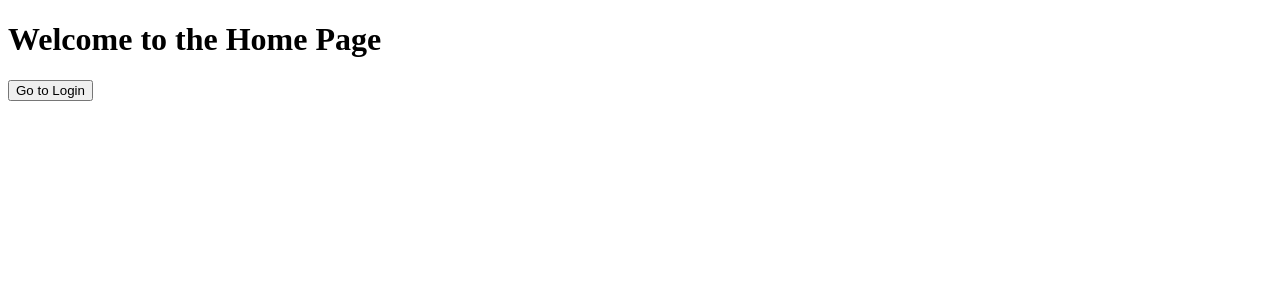
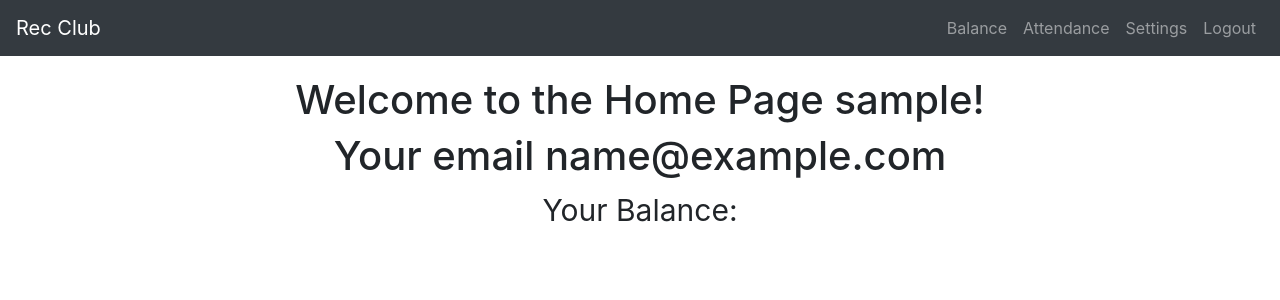
Before and after one commit to husaab/rec_club_application, a Flask app: template templates/home.html in a window 1280 px wide. Shown: the top 300 px of the page. Run offline with Flask 3, Linux system fonts and the light colour scheme; the template is opened without the code that fills it: most values are stand-ins (such as "Sample title", 1, 10 or a date in 2020); some libraries are stand-ins or nearby versions.

Commit message:
added new things

```diff
--- a/app.py
+++ b/app.py
@@ -1,11 +1,14 @@
-from flask import Flask, render_template, request, redirect, url_for, flash
+from flask import Flask, render_template, request, redirect, url_for, flash, session
 from flask_sqlalchemy import SQLAlchemy
+from flask_admin import Admin
+from flask_admin.contrib.sqla import ModelView
 
 app = Flask(__name__)
 app.config['SQLALCHEMY_DATABASE_URI'] = 'sqlite:///site.db'
 app.config['SECRET_KEY'] = 'abcdefghijklmnopqrstuvwxyz'
 
 db = SQLAlchemy(app)
+admin = Admin(app, name='MicroAdmin', template_mode='bootstrap3')
 
 # Models
 class Profiles(db.Model):
@@ -16,37 +19,50 @@ class Profiles(db.Model):
     password = db.Column(db.String(100), unique=False, nullable=False)
     email = db.Column(db.String(30), nullable=False)
 
-    # repr method represents how one object of this datatable
-    # will look like
-    #def __repr__(self):
-    #    return f"Username: {self.username} Name : {self.first_name, self.last_name}, Email: {self.email}"
-
     def __init__(self, username, first_name, last_name, password, email):
         self.username = username
         self.first_name = first_name
         self.last_name = last_name
         self.password = password
         self.email = email
+        self.attendance = 0
         self.balance = 0
 
     def check_password(self, password):
         return self.password == password
 
+    def getBalance(self):
+        return self.balance
+
+
+    def getUsername(self):
+        return self.usernaame
+
+admin.add_view(ModelView(Profiles, db.session))
+
 @app.route('/')
+def welcome():
+    return render_template('login.html', Profiles = Profiles.query.all() )
+
+@app.route('/home')
 def home():
-    return render_template('home.html', Profiles = Profiles.query.all() )
+    username= session.get('username')
+
+    return render_template('home.html', username=username)
 
 @app.route('/login', methods=['GET', 'POST'])
 def login():
-    error = None
     if request.method == 'POST':
-        username = Profiles.query.filter_by(username=request.form['username']).first()
-        if username is None or not username.check_password(request.form['password']):
-            error = 'Invalid Credentials. Please try again.'
+        user = Profiles.query.filter_by(username=request.form['username']).first()
+        if user is None or not user.check_password(request.form['password']):
+            flash('Invalid Credentials. Please try again.')
         else:
+            session['username'] = user.username
+            session['email'] = user.email
             flash('You were successfully logged in')
             return redirect(url_for('home'))
-    return render_template('login.html', error=error)
+    return render_template('login.html')
+
 
 @app.route('/signup', methods=['GET', 'POST'])
 def signup():
@@ -61,12 +77,38 @@ def signup():
                 profile = Profiles(request.form['new_username'], request.form['first_name'], request.form['last_name'], request.form['new_password'], request.form['email'])
                 db.session.add(profile)
                 db.session.commit()
-        # Here, insert code to handle the sign-up form submission.
-        # This could involve validating the form data, checking if the
-        # username is already taken, and storing the new user's information
-        # in the database.
                 return redirect(url_for('login'))
+
     return render_template('signup.html')
+
+@app.route('/settings')
+def settings():
+    username= session.get('username')
+
+    return render_template('settings.html', username=username)
+
+""" @app.route('/balance')
+def balance():
+    user = Profiles.query.filter_by(username=session['username']).first()
+    if user:
+        return render_template('balance.html', balance=user.balance)
+    else:
+        return redirect(url_for('login'))
+
+@app.route('/attendance')
+def attendance():
+   def attendance():
+    if 'username' not in session:
+        flash('Please log in to view attendance.')
+        return redirect(url_for('login'))
+
+    user = Profiles.query.filter_by(username=session['username']).first()
+    if user:
+        return render_template('attendance.html', attendance=user.attendance)
+    else:
+        flash('User not found.')
+        return redirect(url_for('login'))"""
+
 
 
 if __name__ == '__main__':
--- /dev/null
+++ b/static/home.css
@@ -0,0 +1,9 @@
+.hero{
+    text-align: center;
+    margin-top: 20px;
+}
+
+.balance{
+    text-align: center;
+    font-size: 30px;
+}
--- a/templates/home.html
+++ b/templates/home.html
@@ -3,11 +3,56 @@
 <head>
     <meta charset="UTF-8">
     <title>Home Page</title>
+    <link href="{{ url_for('static', filename='home.css') }}" rel="stylesheet">
+    <link href="https://maxcdn.bootstrapcdn.com/bootstrap/4.5.2/css/bootstrap.min.css" rel="stylesheet">
+    <script src="https://ajax.googleapis.com/ajax/libs/jquery/3.5.1/jquery.min.js"></script>
+    <script src="https://cdnjs.cloudflare.com/ajax/libs/popper.js/1.16.0/umd/popper.min.js"></script>
+    <script src="https://maxcdn.bootstrapcdn.com/bootstrap/4.5.2/js/bootstrap.min.js"></script>
+
 </head>
 <body>
-    <h1>Welcome to the Home Page</h1>
-    <form action="/login">
-        <button type="submit">Go to Login</button>
-    </form>
+
+    <nav class="navbar navbar-expand-lg navbar-dark bg-dark">
+        <a class="navbar-brand" href="/">Rec Club</a>
+        <button class="navbar-toggler" type="button" data-toggle="collapse" data-target="#navbarNav" aria-controls="navbarNav" aria-expanded="false" aria-label="Toggle navigation">
+          <span class="navbar-toggler-icon"></span>
+        </button>
+        <div class="collapse navbar-collapse" id="navbarNav">
+          <ul class="navbar-nav ml-auto">
+            <li class="nav-item">
+              <a class="nav-link" href="/balance">Balance</a>
+            </li>
+            <li class="nav-item">
+              <a class="nav-link" href="/attendance">Attendance</a>
+            </li>
+            <li class="nav-item">
+              <a class="nav-link" href="/settings">Settings</a>
+            </li>
+            <li class="nav-item">
+              <a class="nav-link" href="/login">Logout</a>
+            </li>
+          </ul>
+        </div>
+      </nav>
+
+    <div class="hero">
+
+        <h1>Welcome to the Home Page {{ username }}!</h1>
+        <h1>Your email {{ email }}</h1>
+
+    </div>
+
+    <div class="balance">
+
+        <p> Your Balance: </p>
+
+    </div>
+
+
+
+
+
+
+
 </body>
 </html>
--- a/templates/signup.html
+++ b/templates/signup.html
@@ -21,7 +21,7 @@
                 <label for="new_username">Username</label>
                 <input type="text" id="new_username" name="new_username" required>
             </div>
-            <div class="input_group">
+            <div class="input-group">
                 <label for="email">Email</label>
                 <input type="text" id="email" name="email" required>
             </div>
```
Also changed, not shown: templates/attendance.html (added, +24 -0 lines), templates/balance.html (added, +16 -0 lines), templates/settings.html (added, +11 -0 lines), instance/site.db.
